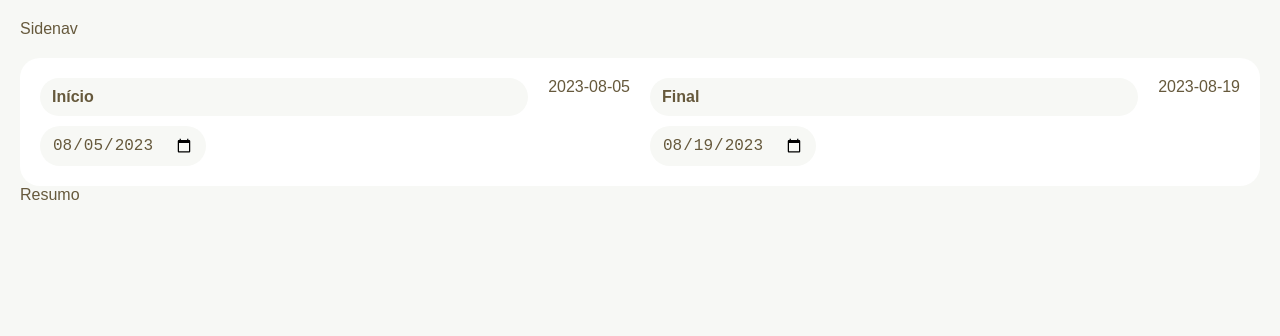
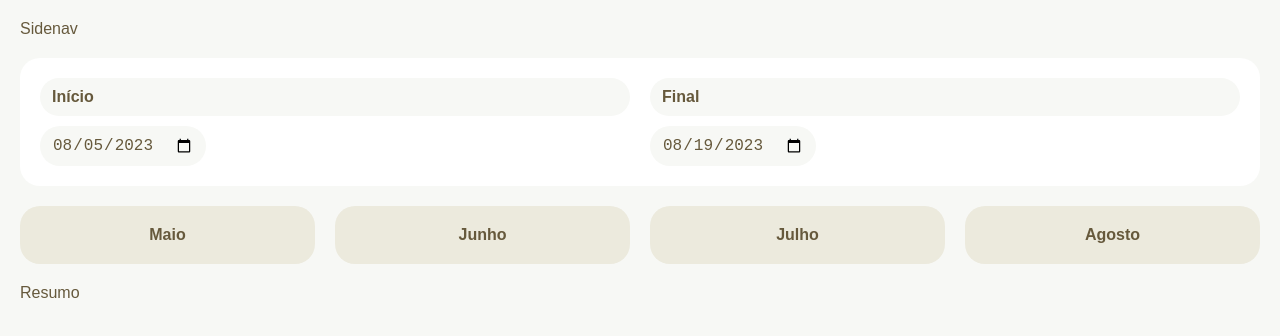
Before and after one commit to GuiDev45/Praticas-React-TypeScript, a React (Vite) app: page / in a window 1280 px wide. Shown: the top 336 px of the page. Built offline with nearby package versions, Linux system fonts and the light colour scheme; no server answers.

Commit message:
0400-Projeto Final / MesBtn  COMENTADA - 08

```diff
--- a/src/0400-Projeto-TSX/Components/DateRange.tsx
+++ b/src/0400-Projeto-TSX/Components/DateRange.tsx
@@ -2,29 +2,21 @@
 import DateInput from "./DateInput";
 import { useData } from "../Context/DataContext";
 
-// Componente DataRange
 const DataRange = () => {
-  // Usando o hook useData para acessar os dados de início, final e suas funções de atualização
   const { inicio, setInicio, final, setFinal } = useData();
 
   return (
-    // Formulário com estilo "box flex" que previne o comportamento padrão de submit
     <form className="box flex" onSubmit={(e) => e.preventDefault()}>
-      {/* Componente DateInput para selecionar a data de início */}
       <DateInput
         label="Início"
         value={inicio}
         onChange={({ target }) => setInicio(target.value)}
       />
-      {inicio}
-
-      {/* Componente DateInput para selecionar a data final */}
       <DateInput
         label="Final"
         value={final}
         onChange={({ target }) => setFinal(target.value)}
       />
-      {final}
     </form>
   );
 };
--- a/src/0400-Projeto-TSX/Components/Header.tsx
+++ b/src/0400-Projeto-TSX/Components/Header.tsx
@@ -1,11 +1,15 @@
 import React from "react";
 import DataRange from "./DateRange";
+import Meses from "./Meses";
 
 const Header = () => {
   return (
-    <div>
-      <DataRange />
-    </div>
+    <header className="mb">
+      <div className="mb">
+        <DataRange />
+      </div>
+      <Meses />
+    </header>
   );
 };
 
--- /dev/null
+++ b/src/0400-Projeto-TSX/Components/MesBtn.tsx
@@ -0,0 +1,55 @@
+import React from "react";
+import { useData } from "../Context/DataContext";
+
+// Estilo do botão
+const style: React.CSSProperties = {
+  padding: "var(--gap) var(--gap-s)",
+  backgroundColor: "var(--color-3)",
+  border: "none",
+  borderRadius: "var(--gap)",
+  color: "var(--color-2)",
+  fontWeight: "600",
+  textTransform: "capitalize",
+};
+
+// Função que retorna o nome do mês deslocado por n meses
+function nomeMes(n: number) {
+  const date = new Date();
+
+  date.setMonth(date.getMonth() + n);
+  return new Intl.DateTimeFormat("pt-br", { month: "long" }).format(date);
+}
+
+// Função para formatar a data
+function formatDate(date: Date) {
+  const dd = String(date.getDate()).padStart(2, "0");
+  const mm = String(date.getMonth() + 1).padStart(2, "0");
+  const yyyy = date.getFullYear();
+  return `${yyyy}-${mm}-${dd}`;
+}
+
+// Componente MesBtn
+const MesBtn = ({ n }: { n: number }) => {
+  // Usando o hook useData para acessar as funções de atualização de datas
+  const { setInicio, setFinal } = useData();
+
+  // Função para definir o intervalo de datas do mês correspondente
+  function setMes(n: number) {
+    const date = new Date();
+    date.setMonth(date.getMonth() + n);
+
+    const firstDay = new Date(date.getFullYear(), date.getMonth(), 1);
+    const lastDay = new Date(date.getFullYear(), date.getMonth() + 1, 0);
+    setInicio(formatDate(firstDay));
+    setFinal(formatDate(lastDay));
+  }
+
+  return (
+    // Botão que ao ser clicado define o intervalo de datas do mês
+    <button style={style} onClick={() => setMes(n)}>
+      {nomeMes(n)}
+    </button>
+  );
+};
+
+export default MesBtn;
--- /dev/null
+++ b/src/0400-Projeto-TSX/Components/Meses.tsx
@@ -0,0 +1,14 @@
+import MesBtn from "./MesBtn";
+
+const Meses = () => {
+  return (
+    <div className="flex">
+      <MesBtn n={-3} />
+      <MesBtn n={-2} />
+      <MesBtn n={-1} />
+      <MesBtn n={0} />
+    </div>
+  );
+};
+
+export default Meses;
```
